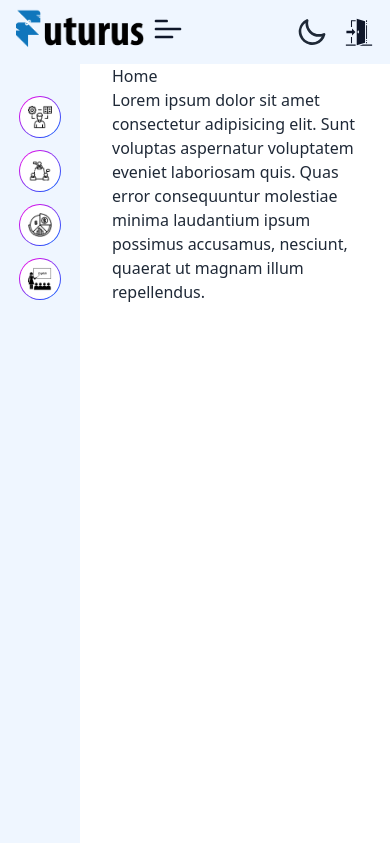
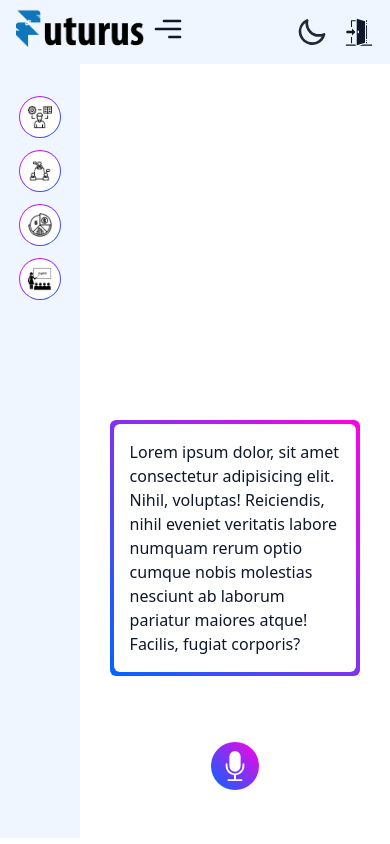
Before and after one commit to ND-Morsalin/futurus-chatbot, a React (Vite) app: page / in a window 390 px wide. Built offline with nearby package versions, Linux system fonts and the light colour scheme.

Commit message:
add white image

```diff
--- a/src/Shared/Header/Header.jsx
+++ b/src/Shared/Header/Header.jsx
@@ -1,32 +1,31 @@
 /* eslint-disable react/prop-types */
 import { GiExitDoor } from "react-icons/gi";
-import { CgMenuLeft, CgMenuRight } from "react-icons/cg";
+import { CgMenu, CgMenuRight } from "react-icons/cg";
 
 import logo from "../../assets/logo.png";
+import logoLite from "../../assets/logoLite.png";
 import { useTheme } from "../../provider/theme/themeProvider";
-const Header = ({toggleSideBar,setToggleSideBar}) => {
+const Header = ({ toggleSideBar, setToggleSideBar }) => {
   const { isDarkMode, toggleTheme } = useTheme();
   return (
     <div className="dark:bg-slate-900 bg-blue-50 py-2">
       <div className="container px-4 md:px-8 mx-auto flex items-center justify-between  ">
         {/* logo */}
         <div className="flex items-center gap-2 ">
-          <img src={logo} alt="logo of futurus" className="w-32 " />
+          <img src={isDarkMode?logoLite:logo} alt="logo of futurus" className="w-32 " />
           <span className="text-3xl text-slate-900 dark:text-blue-50 md:hidden">
-
             <label title="toggle theme" className="swap swap-rotate">
               {/* this hidden checkbox controls the state */}
               <input
                 type="checkbox"
                 className=""
-              onChange={()=>setToggleSideBar(!toggleSideBar)}
+                onChange={() => setToggleSideBar(!toggleSideBar)}
                 checked={toggleSideBar}
               />
 
-             <CgMenuRight className="swap-on fill-current w-8 h-8" />
+              <CgMenu className="swap-on fill-current w-8 h-8" />
 
-             <CgMenuLeft className="swap-off fill-current  w-8 h-8" />
-
+              <CgMenuRight className="swap-off fill-current  w-8 h-8" />
             </label>
           </span>
         </div>
@@ -64,7 +63,10 @@ const Header = ({toggleSideBar,setToggleSideBar}) => {
           </label>
 
           {/* exit button */}
-          <span title="Log out" className="text-3xl text-slate-900 dark:text-blue-50">
+          <span
+            title="Log out"
+            className="text-3xl text-slate-900 dark:text-blue-50"
+          >
             <GiExitDoor />
           </span>
         </div>
--- a/src/Shared/SideBar/SideBar.jsx
+++ b/src/Shared/SideBar/SideBar.jsx
@@ -42,7 +42,7 @@ const SideBar = ({ toggleSideBar, setToggleSideBar }) => {
     <div
       className={` ${
         toggleSideBar ? "absolute w-full" : "w-fit"
-      } md:relative h-[calc(100vh-65px)] flex`}
+      } md:relative h-[calc(100vh-70px)] flex`}
     >
       <div
         className={`md:w-[200px] ${
@@ -72,14 +72,14 @@ const SideBar = ({ toggleSideBar, setToggleSideBar }) => {
                 </p>
                 {/* gradient border */}
               </div>
-              <div className="absolute w-full h-full bg-gradient-to-tl from-[#0066FF]  to-[#FF00E5]   bg-red-500 left-0 top-0 z-0 rounded-full "></div>
+              <div className="absolute w-full h-full bg-gradient-to-tl from-gradient-blue  to-gradient-pink  left-0 top-0 z-0 rounded-full "></div>
             </div>
           </div>
         ))}
       </div>
       <div
         onClick={() => setToggleSideBar(!toggleSideBar)}
-        className="flex-1 md:hidden cursor-pointer h-full bg-red-900/20"
+        className="flex-1 md:hidden cursor-pointer h-full bg-slate-500/50"
       ></div>
     </div>
   );
--- a/src/layout/HomeLayout.jsx
+++ b/src/layout/HomeLayout.jsx
@@ -16,7 +16,9 @@ const HomeLayout = () => {
           toggleSideBar={toggleSideBar}
           setToggleSideBar={setToggleSideBar}
         />
-        <Outlet />
+        <div className="h-[calc(100vh-70px)] dark:bg-slate-800 container md:p-8 p-4  mx-auto">
+          <Outlet />
+        </div>
       </div>
     </>
   );
--- a/src/pages/Home/Home.jsx
+++ b/src/pages/Home/Home.jsx
@@ -1,11 +1,23 @@
+import { BsFillMicFill } from "react-icons/bs";
 const Home = () => {
   return (
-    <div className="dark:bg-red-500 container px-8 mx-auto">
-      <h1>Home</h1>
-      Lorem ipsum dolor sit amet consectetur adipisicing elit. Sunt voluptas
-      aspernatur voluptatem eveniet laboriosam quis. Quas error consequuntur
-      molestiae minima laudantium ipsum possimus accusamus, nesciunt, quaerat ut
-      magnam illum repellendus.
+    <div className="flex flex-col justify-end h-full flex-1">
+      <div className="mb-16 mx-auto rounded-md border-2 border-transparent relative z-10 p-1 md:w-2/3 w-11/12  overflow-auto h-fit">
+        <div className="relative overflow-auto h-full z-10 bg-white dark:bg-slate-900 rounded-md p-4 dark:text-white text-slate-900">
+          Lorem ipsum dolor, sit amet consectetur adipisicing elit. Nihil,
+          voluptas! Reiciendis, nihil eveniet veritatis labore numquam rerum
+          optio cumque nobis molestias nesciunt ab laborum pariatur maiores
+          atque! Facilis, fugiat corporis?
+        </div>
+        {/* gradient border */}
+        <div className="absolute top-0 left-0 w-full h-full rounded-md bg-gradient-to-tr from-gradient-blue to-gradient-pink -z-0"></div>
+      </div>
+
+      <div className="flex items-center justify-center mb-8">
+        <div className=" w-12 h-12 rounded-full bg-gradient-to-tr from-gradient-blue to-gradient-pink flex items-center justify-center text-3xl text-white  ">
+          <BsFillMicFill />
+        </div>
+      </div>
     </div>
   );
 };
--- a/tailwind.config.js
+++ b/tailwind.config.js
@@ -6,12 +6,20 @@ export default {
     "./src/**/*.{js,ts,jsx,tsx}",
   ],
   theme: {
-    extend: {},
+    extend: {
+      colors: {
+
+        gradient: {
+          blue: '#0066FF',
+          pink: '#FF00E5'
+        }
+      },
+    },
   },
 
   plugins: [require("daisyui")],
   darkMode: ['class'],
   daisyui: {
-    themes: ['dark','light'],
+    themes: ['dark', 'light'],
   },
 }
```
Also changed, not shown: src/assets/logoLite.png (added). Lines whose indentation alone changed are shown as unchanged.
